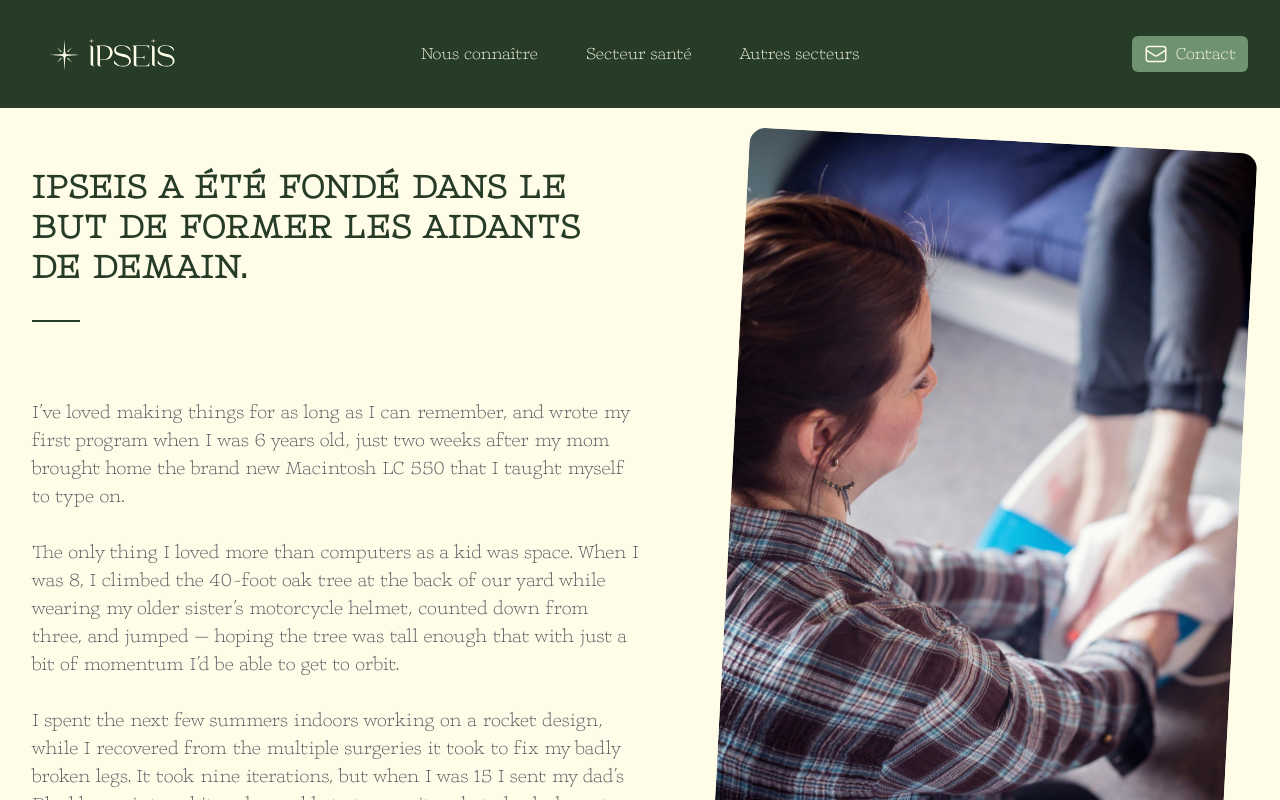
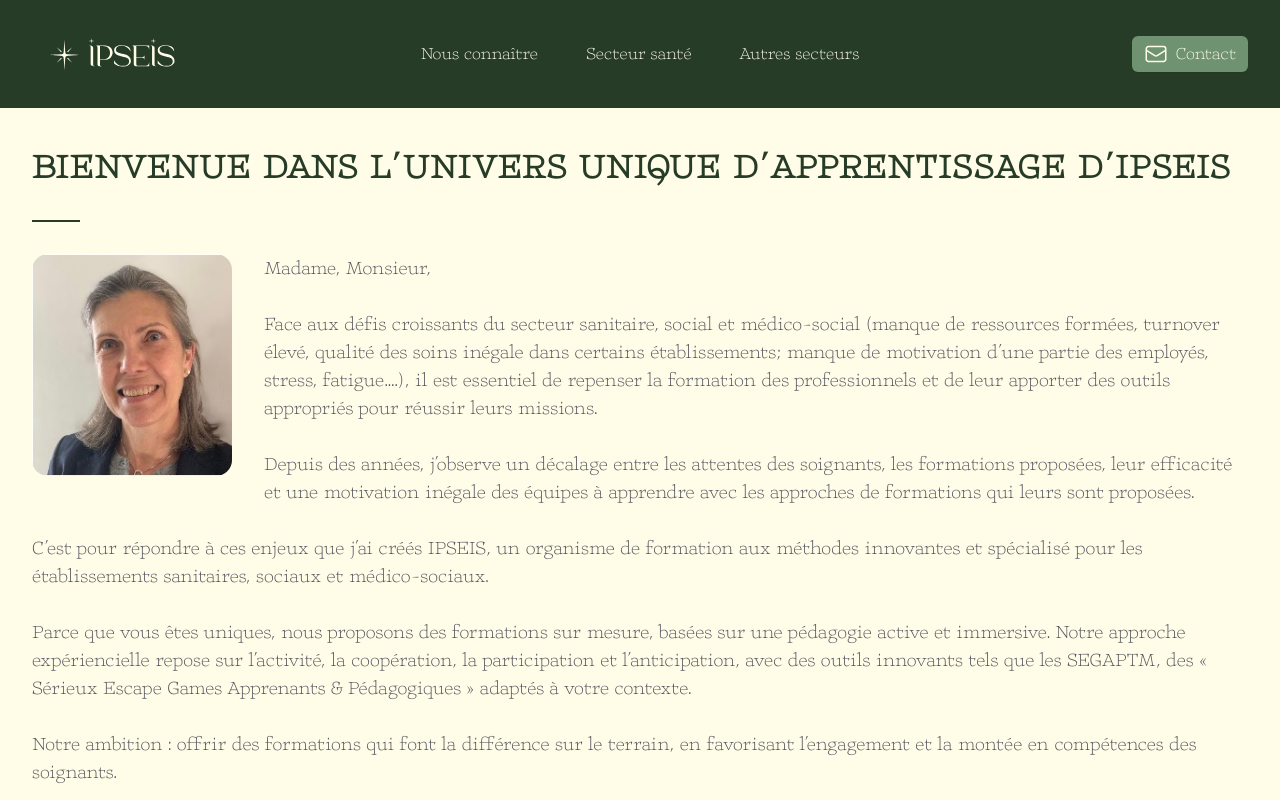
Before and after one commit to Jyok1m/ipseis, a Next.js app: page /a-propos in a window 1280 px wide. Shown: the top 800 px of the page. Built offline with nearby package versions, Linux system fonts and the light colour scheme.

Commit message:
Add about image for Hélène to the public images directory

```diff
--- a/src/app/a-propos/page.tsx
+++ b/src/app/a-propos/page.tsx
@@ -12,49 +12,47 @@
 
 export default function APropos() {
 	return (
-		<div className="bg-support py-8">
-			<div className="mx-auto max-w-7xl px-6 lg:px-8">
-				<div className="grid grid-cols-1 gap-y-16 lg:grid-cols-2 lg:grid-rows-[auto_1fr] lg:gap-y-12">
-					<div className="lg:pl-20">
-						<div className="max-w-xs px-2.5 lg:max-w-none">
-							<Image
-								src="/images/about-image.jpg"
-								alt="Photo d'une femme en train de masser le pied d'une autre femme"
-								sizes="(min-width: 1024px) 32rem, 20rem"
-								width={1024}
-								height={2048}
-								className="rotate-3 rounded-2xl bg-zinc-100 object-cover dark:bg-zinc-800"
-							/>
-						</div>
-					</div>
-					<div className="lg:order-first lg:row-span-2">
-						<div className="text-4xl font-bold tracking-wider text-univers py-5">
-							<h1 className="mt-2 text-4xl font-bold tracking-wider sm:text-4xl uppercase">
-								Ipseis a été fondé dans le but de former les aidants de demain.
-							</h1>
-							<div className="border border-univers w-12 my-8"></div>
-						</div>
-						<div className="mt-6 space-y-7 text-xl text-zinc-600">
-							<p>
-								I’ve loved making things for as long as I can remember, and wrote my first program when I was 6 years old, just two weeks after my mom
-								brought home the brand new Macintosh LC 550 that I taught myself to type on.
-							</p>
-							<p>
-								The only thing I loved more than computers as a kid was space. When I was 8, I climbed the 40-foot oak tree at the back of our yard
-								while wearing my older sister’s motorcycle helmet, counted down from three, and jumped — hoping the tree was tall enough that with
-								just a bit of momentum I’d be able to get to orbit.
-							</p>
-							<p>
-								I spent the next few summers indoors working on a rocket design, while I recovered from the multiple surgeries it took to fix my badly
-								broken legs. It took nine iterations, but when I was 15 I sent my dad’s Blackberry into orbit and was able to transmit a photo back
-								down to our family computer from space.
-							</p>
-							<p>
-								Today, I’m the founder of Planetaria, where we’re working on civilian space suits and manned shuttle kits you can assemble at home so
-								that the next generation of kids really <em>can</em> make it to orbit — from the comfort of their own backyards.
-							</p>
-						</div>
-					</div>
+		<div className="bg-support py-8 h-full">
+			<div className="mx-auto max-w-7xl px-6 lg:px-8 pb-10">
+				<div className="text-2xl sm:text-4xl font-bold tracking-wider text-univers">
+					<h1 className="mt-2 font-bold tracking-wider uppercase">Bienvenue dans l’univers unique d’apprentissage d’IPSEIS</h1>
+					<div className="border border-univers w-12 my-8"></div>
+				</div>
+				<div>
+					<p className="space-y-7 text-xl text-zinc-600">
+						<Image
+							src="/images/about-image-hélène.jpg"
+							alt="Photo d'Hélène de Montabert"
+							sizes="(min-width: 1024px) 12rem, 8rem"
+							width={200}
+							height={200}
+							className="rounded-2xl bg-zinc-100 object-cover dark:bg-zinc-800 float-left mr-8 mb-4 max-w-xs"
+						/>
+						Madame, Monsieur, <br />
+						<br />
+						Face aux défis croissants du secteur sanitaire, social et médico-social (manque de ressources formées, turnover élevé, qualité des soins
+						inégale dans certains établissements; manque de motivation d’une partie des employés, stress, fatigue….), il est essentiel de repenser la
+						formation des professionnels et de leur apporter des outils appropriés pour réussir leurs missions. <br />
+						<br />
+						Depuis des années, j’observe un décalage entre les attentes des soignants, les formations proposées, leur efficacité et une motivation
+						inégale des équipes à apprendre avec les approches de formations qui leurs sont proposées. <br />
+						<br />
+						C’est pour répondre à ces enjeux que j’ai créés IPSEIS, un organisme de formation aux méthodes innovantes et spécialisé pour les
+						établissements sanitaires, sociaux et médico-sociaux. <br />
+						<br />
+						Parce que vous êtes uniques, nous proposons des formations sur mesure, basées sur une pédagogie active et immersive. Notre approche
+						expériencielle repose sur l’activité, la coopération, la participation et l’anticipation, avec des outils innovants tels que les SEGAPTM,
+						des « Sérieux Escape Games Apprenants & Pédagogiques » adaptés à votre contexte. <br />
+						<br />
+						Notre ambition : offrir des formations qui font la différence sur le terrain, en favorisant l’engagement et la montée en compétences des
+						soignants. <br />
+						<br />
+						Je suis à votre écoute pour construire, ensemble, des solutions adaptées à vos besoins. <br />
+						<br />
+						N’hésitez pas à me contacter ! <br />
+						<br />
+						Hélène de Montabert
+					</p>
 				</div>
 			</div>
 		</div>
```
Also changed, not shown: public/images/about-image-hélène.jpg (added).
